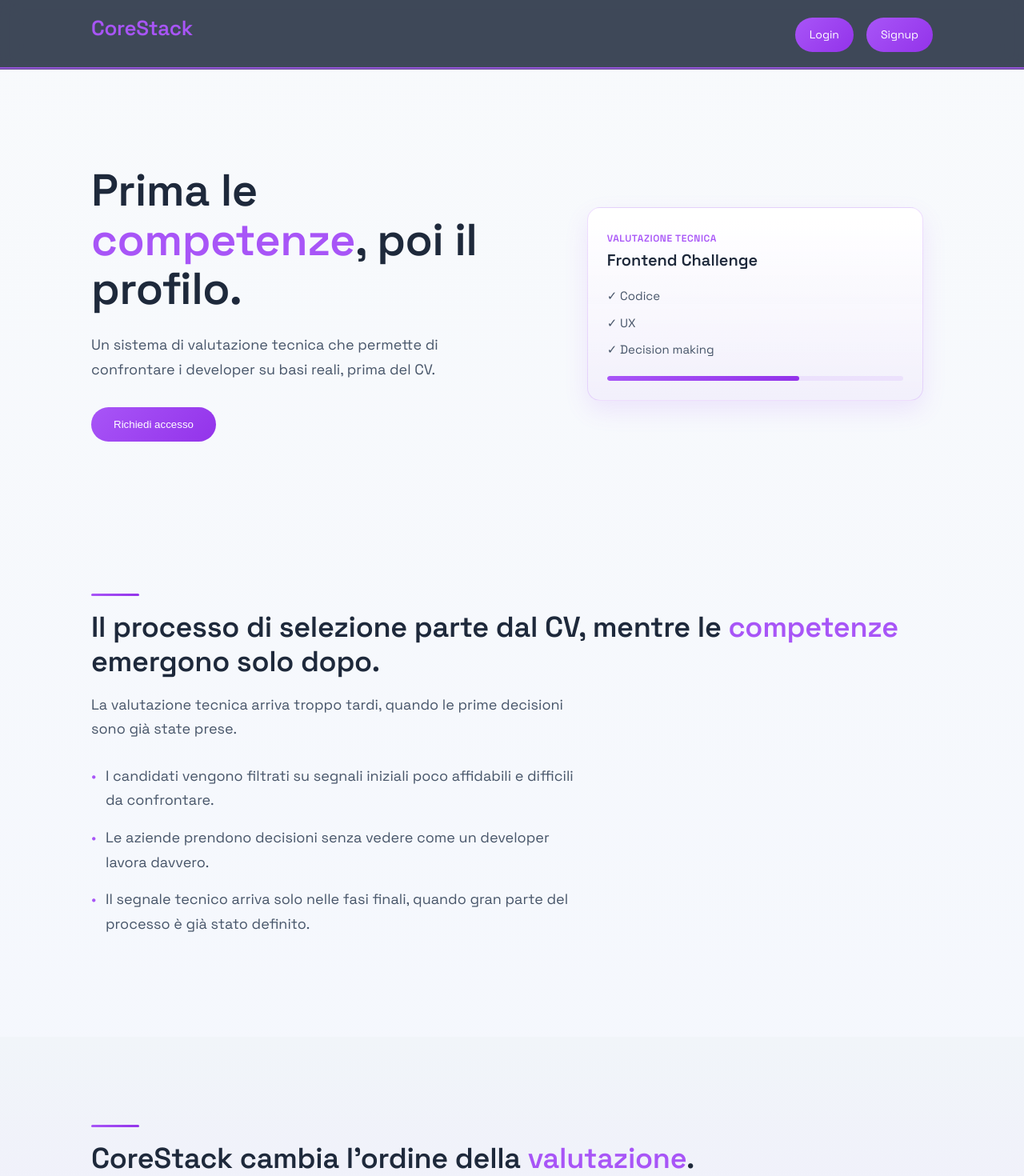
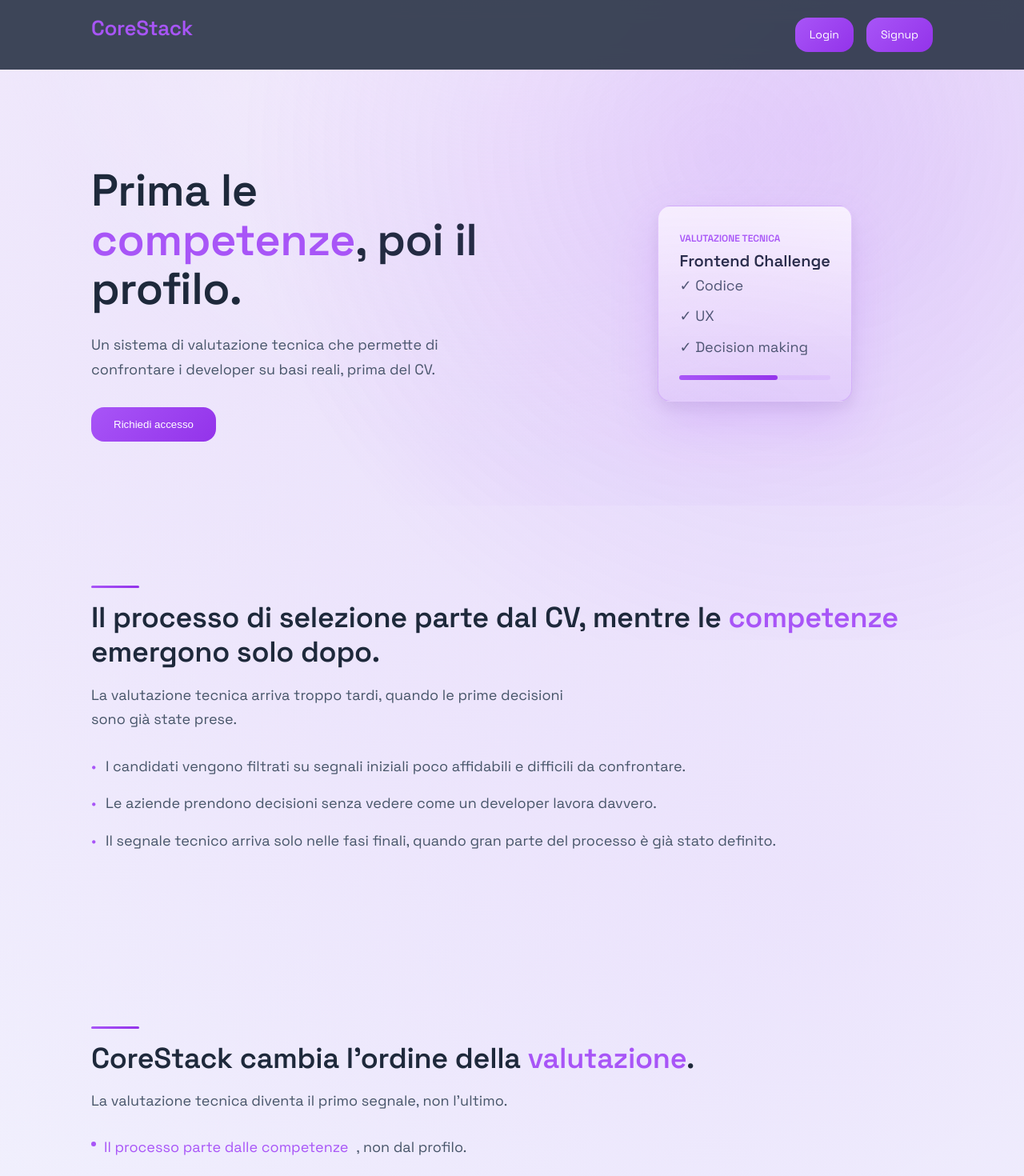
Before and after one commit to claudiasilvestri/CoreStack, a React (Vite) app: page / in a window 1280 px wide. Shown: the top 1470 px of the page at 80% size. Built offline with nearby package versions, Linux system fonts and the light colour scheme.

Commit message:
home completa

```diff
--- a/src/styles/global.css
+++ b/src/styles/global.css
@@ -23,8 +23,6 @@
   --primary-hover: #9333ea;
 
   --primary-soft: rgba(168,85,247,0.06);
-  --primary-soft-2: rgba(168,85,247,0.12);
-
   --card: #ffffff;
 
   --radius: 16px;
@@ -36,10 +34,29 @@
 /* ===================== */
 
 body {
-  background: linear-gradient(180deg, #F8FAFC 0%, #EEF2FF 100%);
+  position: relative;
+
+  background:
+    radial-gradient(circle at 20% 0%, rgba(168,85,247,0.12), transparent 45%),
+    radial-gradient(circle at 80% 30%, rgba(168,85,247,0.10), transparent 55%),
+    linear-gradient(180deg, #F8FAFC 0%, #EEF2FF 100%);
+
   color: var(--text);
   font-family: 'Space Grotesk', sans-serif;
   line-height: 1.6;
+}
+
+body::before {
+  content: "";
+  position: fixed;
+  inset: 0;
+  pointer-events: none;
+
+  background:
+    radial-gradient(circle at 50% -10%, rgba(255,255,255,0.45), transparent 60%),
+    radial-gradient(circle at 80% 20%, rgba(168,85,247,0.15), transparent 60%);
+
+  z-index: -1;
 }
 
 
@@ -54,23 +71,7 @@
 }
 
 .section {
-  padding: 110px 0;
-}
-
-.section-soft {
-  background: linear-gradient(
-    180deg,
-    #f8fafc,
-    rgba(168,85,247,0.04)
-  );
-}
-
-.section-alt {
-  background: linear-gradient(
-    180deg,
-    #f1f5f9,
-    rgba(168,85,247,0.08)
-  );
+  padding: 100px 0;
 }
 
 
@@ -97,7 +98,6 @@
 h3 {
   font-size: 20px;
   font-weight: 600;
-  color: var(--text);
 }
 
 p {
@@ -120,7 +120,39 @@
   height: 3px;
   background: linear-gradient(90deg, var(--primary), var(--primary-hover));
   border-radius: 999px;
-  margin-bottom: 18px;
+  margin-bottom: 16px;
+}
+
+
+/* ===================== */
+/* SYSTEM */
+/* ===================== */
+
+.hero-card,
+.audience-column,
+.cta-box,
+.btn-primary,
+.btn-secondary,
+.nav-link,
+.nav-cta {
+  border-radius: var(--radius);
+}
+
+.hero-card,
+.audience-column {
+  box-shadow: 0 20px 50px rgba(168,85,247,0.15);
+}
+
+.cta-box {
+  box-shadow:
+    0 25px 70px rgba(168,85,247,0.25),
+    inset 0 1px 0 rgba(255,255,255,0.4);
+}
+
+.hero-card,
+.audience-column,
+.cta-box {
+  border: 1px solid rgba(168,85,247,0.25);
 }
 
 
@@ -129,28 +161,24 @@
 /* ===================== */
 
 .btn-primary {
-  background: linear-gradient(135deg, #a855f7, #9333ea);
+  background: linear-gradient(135deg, var(--primary), var(--primary-hover));
   color: white;
   border: none;
   padding: 14px 28px;
-  border-radius: 999px;
   cursor: pointer;
-  transition: 0.25s;
+  transition: 0.25s ease;
 }
 
 .btn-primary:hover {
-  transform: translateY(-1px);
-  box-shadow: 0 10px 25px rgba(168,85,247,0.25);
+  transform: scale(1.05);
 }
 
 .btn-secondary {
   background: transparent;
   border: 1px solid var(--border);
   padding: 14px 28px;
-  border-radius: 999px;
   cursor: pointer;
   transition: 0.2s;
-  color: var(--text);
 }
 
 .btn-secondary:hover {
@@ -159,21 +187,16 @@
 }
 
 
+/* ===================== */
+/* NAVBAR */
+/* ===================== */
+
 nav {
   position: sticky;
   top: 0;
   z-index: 1000;
   background: rgba(30, 41, 59, 0.85);
   backdrop-filter: blur(12px);
-}
-
-nav::after {
-  content: "";
-  position: absolute;
-  bottom: 0;
-  width: 100%;
-  height: 3px;
-  background: linear-gradient(to bottom, #a855f7, rgba(168,85,247,0.3));
 }
 
 .nav-inner {
@@ -187,6 +210,7 @@
   font-size: 26px;
   font-weight: 800;
   color: var(--primary);
+  text-decoration: none;
 }
 
 .nav-actions {
@@ -194,38 +218,35 @@
   gap: 16px;
 }
 
+.nav-link,
+.nav-cta {
+  text-decoration: none;
+  display: inline-block;
+}
+
 .nav-link {
   padding: 10px 18px;
-  border-radius: 999px;
-  background: linear-gradient(135deg, #a855f7, #9333ea);
+  background: linear-gradient(135deg, var(--primary), var(--primary-hover));
   color: white;
   font-size: 14px;
+  transition: 0.25s ease;
+}
+
+.nav-link:hover {
+  transform: translateY(-2px);
 }
 
 .nav-cta {
   padding: 10px 18px;
-  border-radius: 999px;
-  border: none;
+  border: 1px solid rgba(255,255,255,0.3);
   color: white;
-  background: rgba(255,255,255,0.08);
-  backdrop-filter: blur(6px);
-  transition: all 0.25s ease;
+  transition: 0.25s ease;
 }
 
 .nav-cta:hover {
-  background: rgba(255,255,255,0.15);
+  background: rgba(255,255,255,0.08);
 }
 
-.nav-actions a,
-.nav-link,
-.nav-cta {
-  text-decoration: none !important;
-}
-
-.nav-actions a::after {
-  display: none !important;
-  content: none !important;
-}
 
 /* ===================== */
 /* FOOTER */
@@ -235,13 +256,6 @@
   background: rgba(30, 41, 59, 0.85);
   backdrop-filter: blur(12px);
   margin-top: 80px;
-}
-
-.footer::before {
-  content: "";
-  display: block;
-  height: 3px;
-  background: linear-gradient(to bottom, #a855f7, rgba(168,85,247,0.3));
 }
 
 .footer-inner {
@@ -255,17 +269,3 @@
   font-weight: 700;
   color: var(--primary);
 }
-
-.footer-links {
-  display: flex;
-  gap: 20px;
-}
-
-.footer-links a {
-  color: rgba(255,255,255,0.7);
-  font-size: 14px;
-}
-
-.footer-links a:hover {
-  color: var(--primary);
-}
--- a/src/styles/home.css
+++ b/src/styles/home.css
@@ -3,7 +3,20 @@
 /* ===================== */
 
 .hero {
+  position: relative;
   padding: 120px 0 80px;
+}
+
+.hero::before {
+  content: "";
+  position: absolute;
+  inset: 0;
+  pointer-events: none;
+  background: radial-gradient(
+    circle at 70% 20%,
+    rgba(168, 85, 247, 0.12),
+    transparent 60%
+  );
 }
 
 .hero-grid {
@@ -11,10 +24,6 @@
   grid-template-columns: 1.1fr 0.9fr;
   gap: 64px;
   align-items: center;
-}
-
-.hero-grid > * {
-  min-width: 0;
 }
 
 .hero p {
@@ -28,33 +37,34 @@
 .hero-visual {
   display: flex;
   justify-content: center;
-  width: 100%;
 }
 
+/* ===================== */
+/* HERO CARD */
+/* ===================== */
+
 .hero-card {
-  width: 100%;
   max-width: 420px;
-  padding: 24px;
+  padding: 26px;
+  background: linear-gradient(180deg, #ffffff, rgba(168, 85, 247, 0.06));
+  border: 1px solid rgba(168, 85, 247, 0.25);
+  border-radius: var(--radius);
+  box-shadow:
+    0 25px 60px rgba(168, 85, 247, 0.18),
+    0 8px 20px rgba(15, 23, 42, 0.08);
+  transition: 0.3s ease;
+}
 
-  background: linear-gradient(180deg, #ffffff, rgba(168,85,247,0.05));
-  border: 1px solid rgba(168,85,247,0.2);
-  border-radius: var(--radius);
-  box-shadow: 0 12px 30px rgba(168,85,247,0.12);
+.hero-card:hover {
+  transform: translateY(-6px);
 }
 
 .hero-badge {
   margin-bottom: 12px;
-
   font-size: 12px;
   font-weight: 600;
-  letter-spacing: 0.6px;
   text-transform: uppercase;
-
   color: var(--primary);
-}
-
-.hero-card h3 {
-  margin-bottom: 16px;
 }
 
 .hero-tasks {
@@ -64,41 +74,91 @@
   margin-bottom: 20px;
 }
 
-.hero-tasks p {
-  font-size: 15px;
-  color: var(--muted);
-}
-
 .hero-progress {
   height: 6px;
-  overflow: hidden;
-
-  background: rgba(168,85,247,0.1);
+  background: rgba(168, 85, 247, 0.1);
   border-radius: 999px;
 }
 
 .hero-progress-fill {
   width: 65%;
   height: 100%;
-
   background: linear-gradient(90deg, var(--primary), var(--primary-hover));
   border-radius: 999px;
 }
 
+/* ===================== */
+/* SECTIONS BASE */
+/* ===================== */
+
+.problem,
+.solution,
+.process,
+.audience {
+  position: relative;
+  padding: 100px 0;
+}
 
 /* ===================== */
-/* PROBLEM */
+/* SUBTLE OVERLAYS */
 /* ===================== */
 
-.problem-text {
+.problem::before,
+.solution::before,
+.process::before,
+.audience::before {
+  content: "";
+  position: absolute;
+  inset: 0;
+  pointer-events: none;
+  opacity: 0.6;
+}
+
+.problem::before {
+  background: radial-gradient(
+    circle at 10% 40%,
+    rgba(168, 85, 247, 0.08),
+    transparent 70%
+  );
+}
+
+.solution::before {
+  background: radial-gradient(
+    circle at 80% 30%,
+    rgba(168, 85, 247, 0.08),
+    transparent 70%
+  );
+}
+
+.process::before {
+  background: radial-gradient(
+    circle at 50% 50%,
+    rgba(168, 85, 247, 0.05),
+    transparent 70%
+  );
+}
+
+.audience::before {
+  background: radial-gradient(
+    circle at 30% 70%,
+    rgba(168, 85, 247, 0.07),
+    transparent 70%
+  );
+}
+
+/* ===================== */
+/* TEXT BLOCKS */
+/* ===================== */
+
+.problem-text,
+.solution-text {
   margin-top: 28px;
 }
 
 .problem-text p {
   position: relative;
-  max-width: 620px;
+  padding-left: 18px;
   margin-bottom: 16px;
-  padding-left: 18px;
 }
 
 .problem-text p::before {
@@ -108,20 +168,9 @@
   color: var(--primary);
 }
 
-
-/* ===================== */
-/* SOLUTION */
-/* ===================== */
-
-.solution-text {
-  margin-top: 28px;
-}
-
 .solution-text p {
   display: flex;
   gap: 10px;
-
-  max-width: 620px;
   margin-bottom: 16px;
 }
 
@@ -129,11 +178,9 @@
   width: 6px;
   height: 6px;
   margin-top: 8px;
-
   background: var(--primary);
   border-radius: 50%;
 }
-
 
 /* ===================== */
 /* PROCESS */
@@ -146,8 +193,12 @@
 .step {
   margin-bottom: 36px;
   padding-bottom: 24px;
+  border-bottom: 1px solid rgba(168, 85, 247, 0.12);
+  transition: 0.25s ease;
+}
 
-  border-bottom: 1px solid rgba(168,85,247,0.12);
+.step:hover {
+  transform: translateX(4px);
 }
 
 .step:last-child {
@@ -155,18 +206,8 @@
 }
 
 .step-number {
-  font-weight: 600;
   color: var(--primary);
 }
-
-.step h3 {
-  margin-bottom: 10px;
-}
-
-.step p {
-  max-width: 600px;
-}
-
 
 /* ===================== */
 /* AUDIENCE */
@@ -181,23 +222,21 @@
 
 .audience-column {
   padding: 26px;
+  background: linear-gradient(180deg, #ffffff, rgba(168, 85, 247, 0.08));
+  border: 1px solid rgba(168, 85, 247, 0.25);
+  border-radius: var(--radius);
+  box-shadow: 0 15px 40px rgba(168, 85, 247, 0.15);
+  transition: 0.3s ease;
+}
 
-  background: linear-gradient(180deg, #ffffff, rgba(168,85,247,0.08));
-  border: 1px solid rgba(168,85,247,0.25);
-  border-radius: var(--radius);
-  box-shadow: 0 15px 40px rgba(168,85,247,0.15);
+.audience-column:hover {
+  transform: translateY(-5px);
 }
 
 .audience-column ul {
   margin-top: 14px;
   padding-left: 18px;
 }
-
-.audience-column li {
-  margin-bottom: 10px;
-  color: var(--muted);
-}
-
 
 /* ===================== */
 /* CTA */
@@ -206,80 +245,31 @@
 .cta-box {
   position: relative;
   overflow: hidden;
-
-  display: flex;
-  flex-direction: column;
-  align-items: flex-start;
-
   padding: 56px;
-
   background: linear-gradient(
     135deg,
-    rgba(168,85,247,0.25),
-    rgba(168,85,247,0.45)
+    rgba(168, 85, 247, 0.25),
+    rgba(168, 85, 247, 0.45)
   );
-
-  border: 1px solid rgba(168,85,247,0.5);
   border-radius: 24px;
-
-  box-shadow:
-    0 20px 60px rgba(168,85,247,0.25),
-    inset 0 1px 0 rgba(255,255,255,0.4);
+  box-shadow: 0 20px 60px rgba(168, 85, 247, 0.25);
 }
 
 .cta-box::before {
   content: "";
   position: absolute;
   inset: 0;
-
+  pointer-events: none;
   background: radial-gradient(
     circle at 20% 20%,
-    rgba(255,255,255,0.4),
+    rgba(255, 255, 255, 0.4),
     transparent 60%
   );
-
-  opacity: 0.4;
-  pointer-events: none;
-}
-
-.cta-badge {
-  margin-bottom: 16px;
-
-  font-size: 12px;
-  font-weight: 600;
-  letter-spacing: 0.6px;
-  text-transform: uppercase;
-
-  color: var(--primary);
-}
-
-.cta-box h2 {
-  font-size: 34px;
-  line-height: 1.2;
-}
-
-.cta-box p {
-  max-width: 520px;
-  margin-top: 12px;
-  color: #0f172a;
 }
 
 .cta-box .btn-primary {
   margin-top: 36px;
-  padding: 18px 38px;
-
-  font-size: 17px;
-  font-weight: 600;
-
-  box-shadow: 0 10px 25px rgba(168,85,247,0.35);
-  transition: all 0.25s ease;
 }
-
-.cta-box .btn-primary:hover {
-  transform: scale(1.05);
-  box-shadow: 0 14px 35px rgba(168,85,247,0.45);
-}
-
 
 /* ===================== */
 /* RESPONSIVE */
@@ -295,8 +285,8 @@
     gap: 40px;
   }
 
-  .hero-visual {
-    justify-content: flex-start;
+  .audience-grid {
+    grid-template-columns: 1fr;
   }
 
   .cta-box {
```
